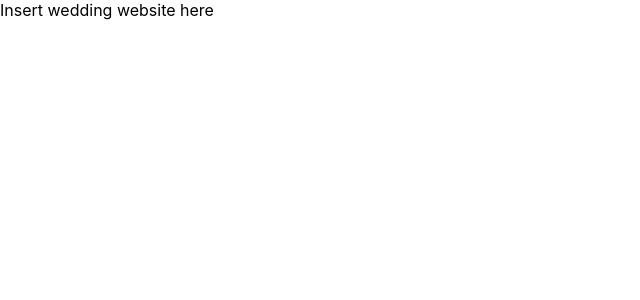
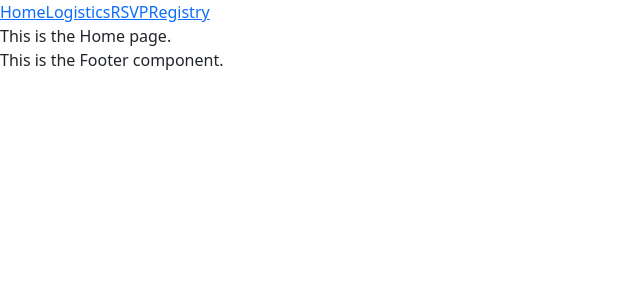
Before and after one commit to HannahStahl/wedding, a React (Create React App) app: page / in a window 1280 px wide. Shown: the top 300 px of the page, without its empty margins (0-640 px from the left). Built offline with nearby package versions, Linux system fonts and the light colour scheme.

Commit message:
Routing and Bootstrap

```diff
--- a/package.json
+++ b/package.json
@@ -6,9 +6,13 @@
     "@testing-library/jest-dom": "^5.16.5",
     "@testing-library/react": "^13.4.0",
     "@testing-library/user-event": "^13.5.0",
+    "bootstrap": "^5.2.3",
     "react": "^18.2.0",
+    "react-bootstrap": "^2.7.4",
     "react-dom": "^18.2.0",
+    "react-router-dom": "^6.11.0",
     "react-scripts": "5.0.1",
+    "react-transition-group": "^4.4.5",
     "web-vitals": "^2.1.4"
   },
   "scripts": {
--- a/src/App.js
+++ b/src/App.js
@@ -1,9 +1,26 @@
-function App() {
-  return (
-    <div>
-      Insert wedding website here
-    </div>
-  );
-}
+import React from 'react';
+import { BrowserRouter, Route, Routes } from 'react-router-dom';
+import 'bootstrap/dist/css/bootstrap.min.css';
+import './index.css';
+import Home from './components/Home';
+import Logistics from './components/Logistics';
+import RSVP from './components/RSVP';
+import Registry from './components/Registry';
+import NotFound from './components/NotFound';
+import Layout from './components/Layout';
+
+const App = () => (
+  <BrowserRouter>
+    <Routes>
+      <Route path="/" element={<Layout />}>
+        <Route index element={<Home />} />
+        <Route path="logistics" element={<Logistics />} />
+        <Route path="rsvp" element={<RSVP />} />
+        <Route path="registry" element={<Registry />} />
+        <Route path="*" element={<NotFound />} />
+      </Route>
+    </Routes>
+  </BrowserRouter>
+);
 
 export default App;
--- /dev/null
+++ b/src/components/Footer.js
@@ -0,0 +1,7 @@
+import React from 'react';
+
+const Footer = () => (
+  <div>This is the Footer component.</div>
+);
+
+export default Footer;
--- /dev/null
+++ b/src/components/Home.js
@@ -0,0 +1,7 @@
+import React from 'react';
+
+const Home = () => (
+  <div>This is the Home page.</div>
+);
+
+export default Home;
--- /dev/null
+++ b/src/components/Layout.js
@@ -0,0 +1,14 @@
+import React from 'react';
+import { Outlet } from 'react-router-dom';
+import NavBar from './NavBar';
+import Footer from './Footer';
+
+const Layout = () => (
+  <>
+    <NavBar />
+    <Outlet />
+    <Footer />
+  </>
+);
+
+export default Layout;
--- /dev/null
+++ b/src/components/Logistics.js
@@ -0,0 +1,7 @@
+import React from 'react';
+
+const Logistics = () => (
+  <div>This is the Logistics page.</div>
+);
+
+export default Logistics;
--- /dev/null
+++ b/src/components/NavBar.js
@@ -0,0 +1,13 @@
+import React from 'react';
+import { Link } from 'react-router-dom';
+
+const NavBar = () => (
+  <nav>
+    <Link to="/">Home</Link>
+    <Link to="/logistics">Logistics</Link>
+    <Link to="/rsvp">RSVP</Link>
+    <Link to="/registry">Registry</Link>
+  </nav>
+);
+
+export default NavBar;
--- /dev/null
+++ b/src/components/NotFound.js
@@ -0,0 +1,7 @@
+import React from 'react';
+
+const NotFound = () => (
+  <div>This is the NotFound component.</div>
+);
+
+export default NotFound;
--- /dev/null
+++ b/src/components/RSVP.js
@@ -0,0 +1,7 @@
+import React from 'react';
+
+const RSVP = () => (
+  <div>This is the RSVP page.</div>
+);
+
+export default RSVP;
--- /dev/null
+++ b/src/components/Registry.js
@@ -0,0 +1,7 @@
+import React from 'react';
+
+const Registry = () => (
+  <div>This is the Registry page.</div>
+);
+
+export default Registry;
```
Also changed, not shown: 1 other file (tests, documents, lock files or other folders).
